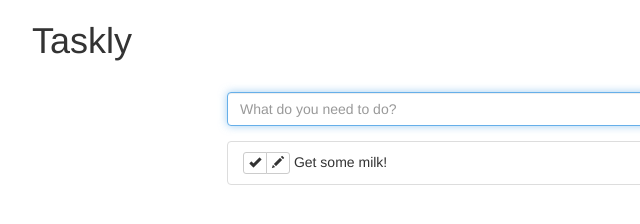
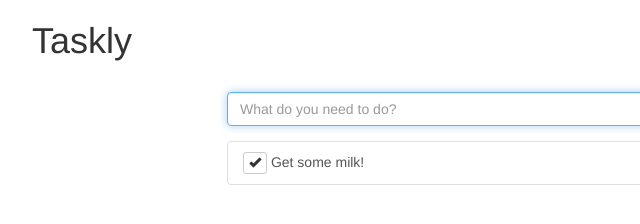
Before and after one commit to radvieira/taskly, a website: page public/index.html in a window 1280 px wide. Shown: the full height of the page, 38-678 px from the left. Drawn offline with nearby package versions, Linux system fonts and the light colour scheme.

Commit message:
not using button elements in tpl

```diff
--- a/public/taskly.js
+++ b/public/taskly.js
@@ -69,7 +69,7 @@
       var message = document.createElement('p');
       message.classList.add('alert');
       message.classList.add('alert-success');
-      message.innerHTML = task.name + ' <strong>Completed!</strong>'
+      message.innerHTML = task.name + ' <strong>Completed!</strong>';
 
       this.appendChild(message);
 
@@ -77,6 +77,8 @@
         this.removeChild(message);
       }.bind(taskForm), 1500);
 
+      this.reset();
+
     }.bind(taskForm));
 
   });
--- a/public/tpl/task-list.html
+++ b/public/tpl/task-list.html
@@ -1,20 +1,14 @@
 
 <div class="list-group">
 
-  <div data-ng-repeat="task in tasks" class="list-group-item">
+  <a data-ng-repeat="task in tasks" class="list-group-item" data-ng-click="select($index)">
 
-      <div class="btn-group">
-        <button aria-label="Done" class="btn btn-default btn-xs" data-ng-click="complete($index)">
-          <span class="glyphicon glyphicon-ok" aria-hidden="true"></span>
-        </button>
+    <span class="btn btn-default btn-xs" data-ng-click="complete($index)">
+      <span class="glyphicon glyphicon-ok" aria-hidden="true"></span>
+    </span>
 
-        <button aria-label="Edit" class="btn btn-default btn-xs" data-ng-click="select($index)">
-          <span class="glyphicon glyphicon-pencil" aria-hidden="true"></span>
-        </button>
-      </div>
+    <span data-ng-bind="task.name"></span>
 
-      <span data-ng-bind="task.name"></span>
-
-  </div>
+  </a>
 
 </div>
```
